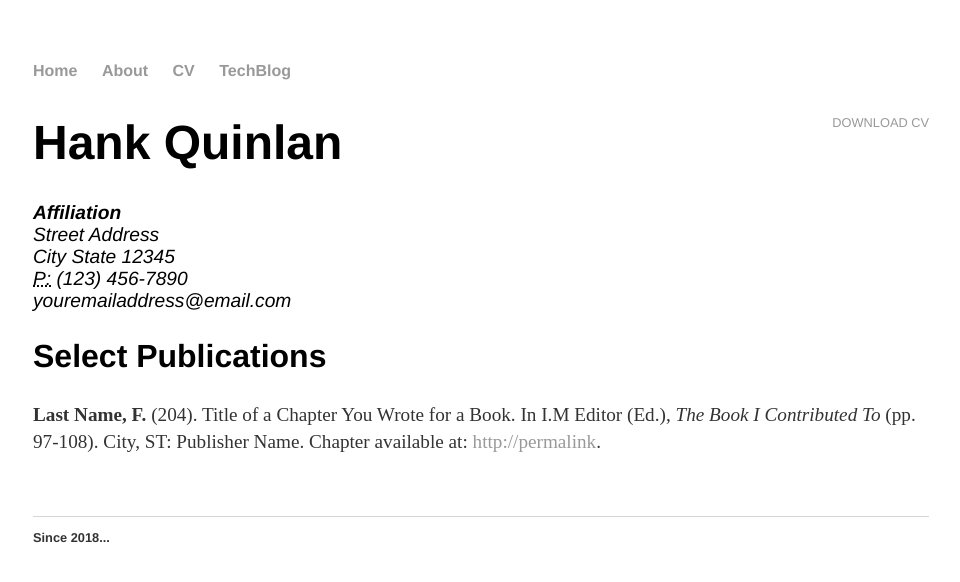
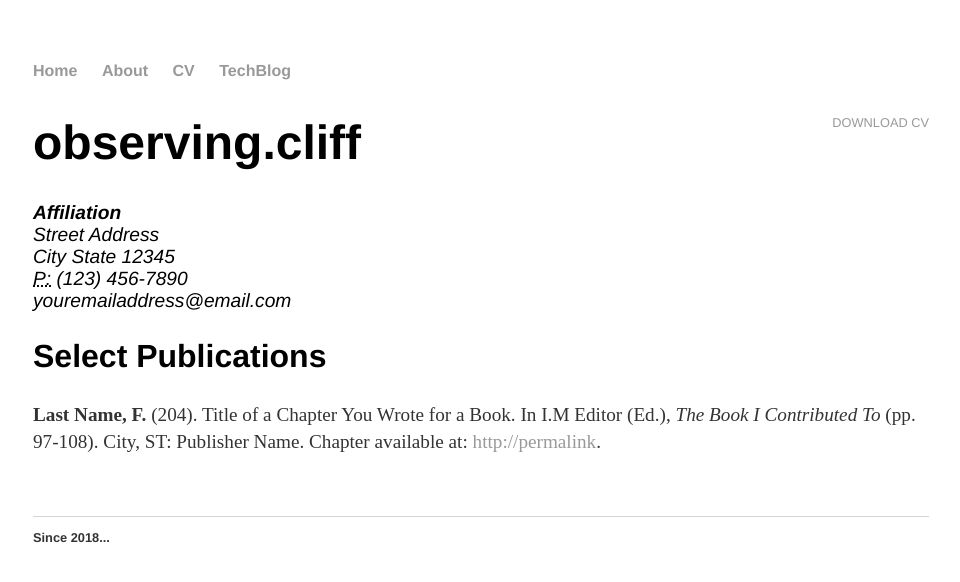
Before and after one commit to cliffusion/observing.cliff, a Jekyll site: the page built from cv/index.html, in a window 1280 px wide. Shown: the top 582 px of the page, without its empty margins (159-1119 px from the left). Built offline with Jekyll 4.4.1, drawn with Linux system fonts in a browser that asks for light colours.

Commit message:
Update index.html

```diff
--- a/cv/index.html
+++ b/cv/index.html
@@ -5,7 +5,7 @@ title: CV of Your Name
 
 	<div class="cv">
 		<a href="#" class="download" title="Download CV as PDF">Download CV</a>
-					<h1>Hank Quinlan</h1>
+					<h1>observing.cliff</h1>
 					<address>
 					<strong>Affiliation</strong><br>
 					Street Address<br>
```
